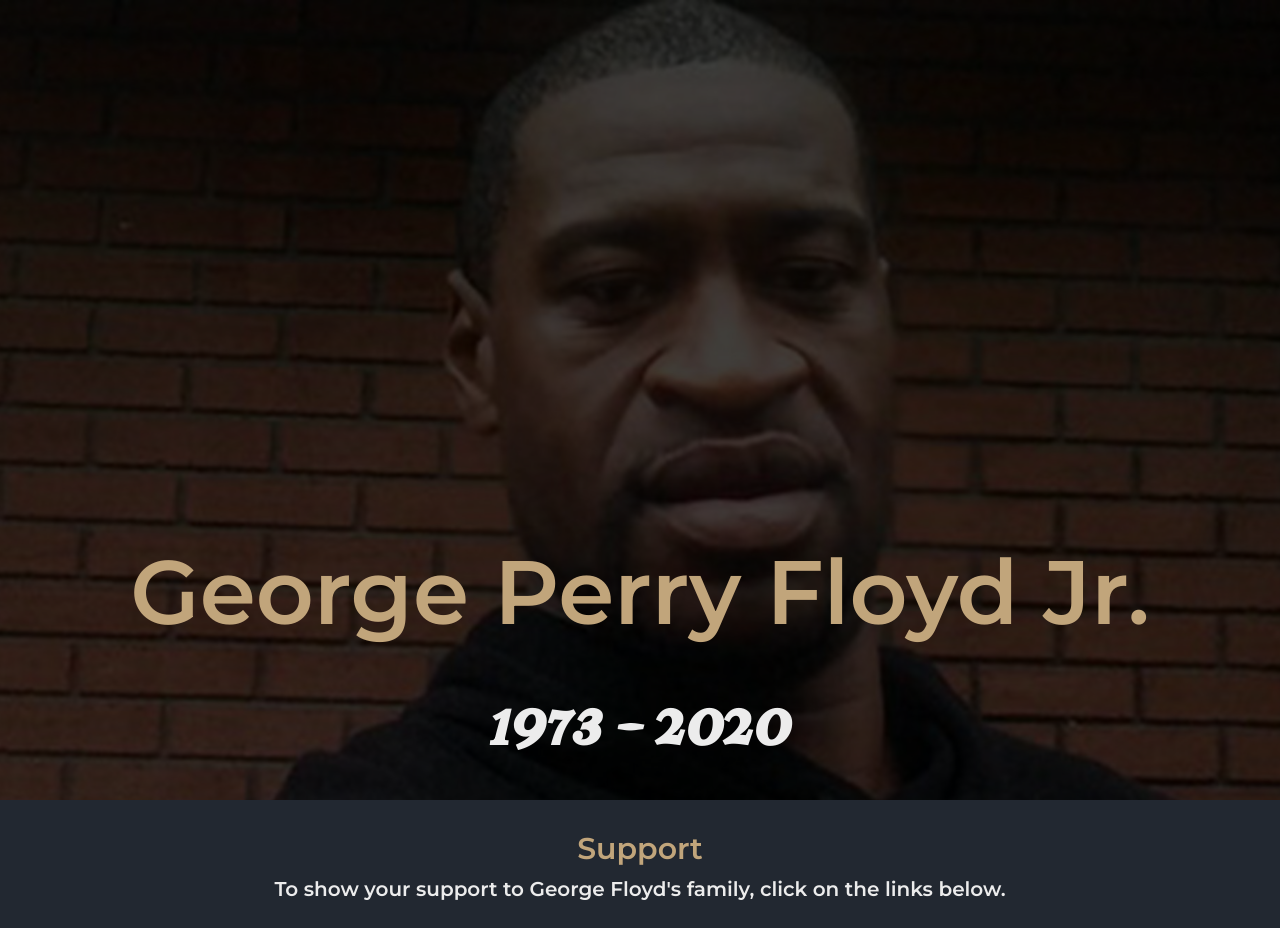
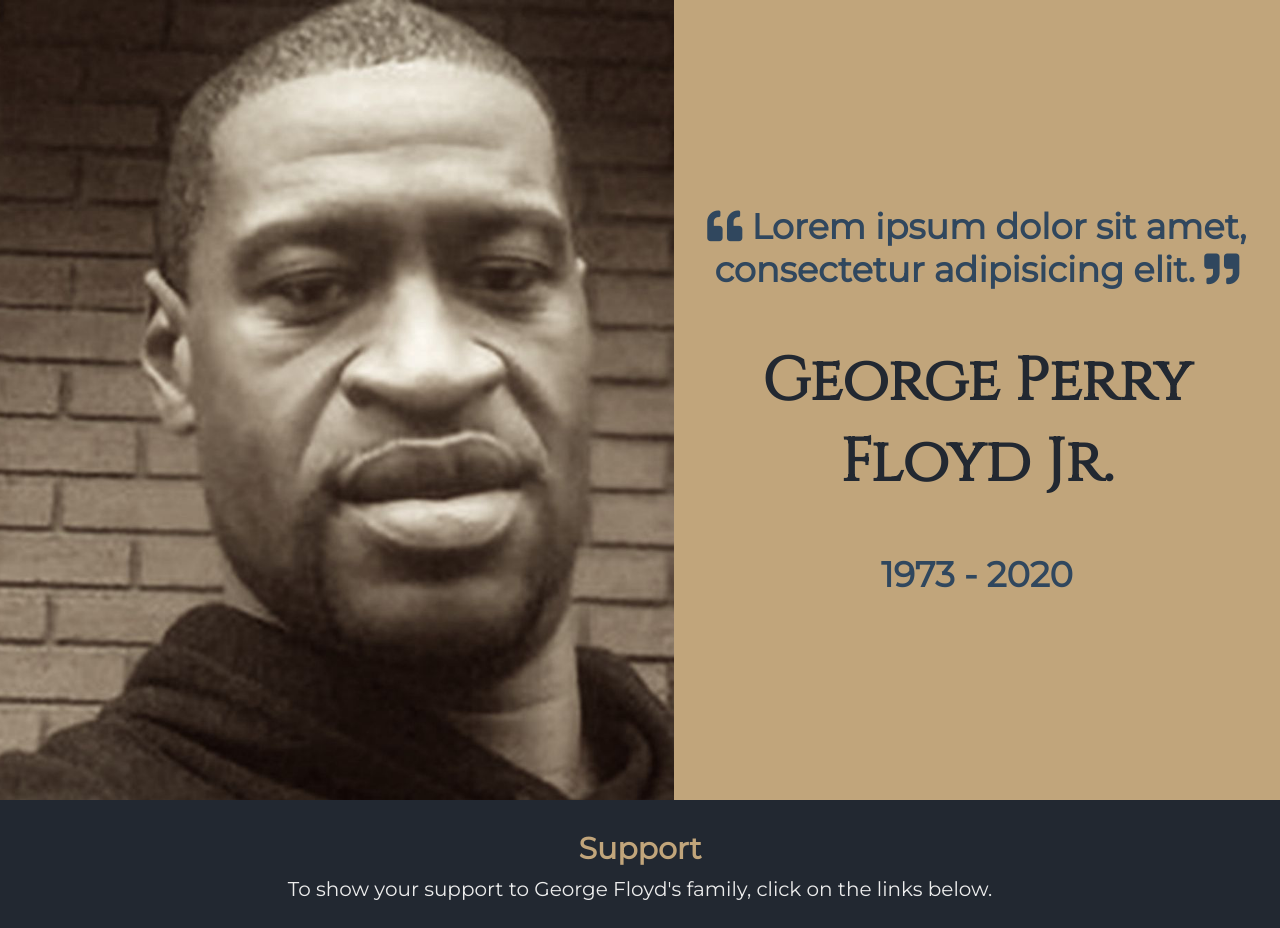
Before and after one commit to sarahmayarchibald/Tribute-Page, a plain HTML site: page index.html in a window 1280 px wide. Shown: the top 928 px of the page. Drawn offline with Linux system fonts and the light colour scheme.

Commit message:
changes to css and htmlon title section

```diff
--- a/index.css
+++ b/index.css
@@ -10,21 +10,22 @@ html, body {
   color: #ececec;
 }
 
-img {
-  width: 80%;
-  height: 30%;
-  object-fit: contain;
-
-}
-
-h1, h2 {
-  color: #c1a57b;
+h1 {
+  margin: 30px;
+  color: #222831;
+  font-family: 'Cinzel', serif;
 }
 
 h2 {
   margin: 10px 0;
   text-align: center;
   font-size: 30px;
+  color: #c1a57b;
+}
+
+h3 {
+  margin: 20px;
+
 }
 
 a {
@@ -33,6 +34,10 @@ a {
 
 p {
   font-size: 20px;
+}
+
+.p-center {
+  text-align: center;
 }
 
 .box {
@@ -68,50 +73,44 @@ p {
   color: #000;
 }
 
-.title {
-  padding: 20px;
-  text-align: center;
+/* Title Section */
+.title-container {
+  display: flex;
+  flex-direction: row;
+  height: 100vh;
+  width: 100%;
 }
 
-/* Main Header */
-.title-container {
-  background: url('./img/george-floyd.jpg') no-repeat center center/cover;
-  height: 100vh;
-  position: relative;
+.title-container img {
+  width: 100%;
+  flex-shrink: 1;
+  height: 100%;
+  object-fit: cover;
 }
 
-.title-container .title-items {
+.title-container .title-main {
+  width: 100%;
   display: flex;
   flex-direction: column;
-  align-items: center;
-  justify-content: flex-end;
-  text-align: center;
-  height: 100%;
-  padding: 20px;
-  line-height: 1.5;
-  font-size: 45px;
 }
 
-.title-container::before {
-  content: '';
-  position: absolute;
-  top: 0;
-  left: 0;
+.title-container .title-main .title-items {
+  display: flex;
+  flex-direction: column;
+  height: 100%;
   width: 100%;
-  height: 100%;
-  background: rgba(0,0,0,0.75);
+  justify-content: center;
+  text-align: center;
+  font-size: 30px;
+  background:#c1a57b;
+  color: #30475e;
 }
 
-.title-container * {
-  z-index: 10;
-}
-
-.title-container h3 {
-  font-family: 'Niconne', cursive;
-  font-size: 80px;
-}
 
 /* Suport Section */
+main {
+  margin-top: 20px;
+}
 .support-fam {
   min-height: 500px;
   display: flex;
@@ -123,7 +122,12 @@ p {
 .support-links {
  display: flex;
  height: 500px;
+}
 
+.box img {
+  width: 80%;
+  height: 30%;
+  object-fit: contain;
 }
 
 /* Activism */
--- a/index.html
+++ b/index.html
@@ -3,23 +3,28 @@
 <head>
   <meta charset="UTF-8">
   <meta name="viewport" content="width=device-width, initial-scale=1.0">
-  <link href="https://fonts.googleapis.com/css2?family=Montserrat:wght@600&family=Niconne&display=swap" rel="stylesheet">
+  <link href="https://fonts.googleapis.com/css2?family=Cinzel&family=Montserrat&display=swap" rel="stylesheet">
+  <link rel="stylesheet" href="https://cdnjs.cloudflare.com/ajax/libs/font-awesome/5.12.0-2/css/all.min.css" integrity="sha256-46r060N2LrChLLb5zowXQ72/iKKNiw/lAmygmHExk/o=" crossorigin="anonymous" />
   <link rel="stylesheet" href="index.css">
   <title>George Floyd | Tribute Page</title>
 </head>
 <body>
   <header class="title-container">
+    <div class="title-img"><img src="./img/george-floyd sep.jpg" alt=""></div>
+    <div class="title-main">
       <div class="title-items">
+        <h3><i class="fas fa-quote-left"></i> Lorem ipsum dolor sit amet, consectetur adipisicing elit. <i class="fas fa-quote-right"></i></h3>
         <h1>George Perry Floyd Jr.</h1>
         <h3>1973 - 2020</h3>
       </div>
+    </div>
   </header>
 
 <main>
   <section class="support-fam">
     <header class="title">
       <h2>Support</h2>
-      <p>To show your support to George Floyd's family, click on the links below.</p>
+      <p class="p-center">To show your support to George Floyd's family, click on the links below.</p>
     </header>
 
     <div class="support-links">
@@ -27,14 +32,14 @@
         <img src="./img/support/goFundMe1.png" alt="">
         <h2>Go Fund Me Page</h2>
         <p>Created by Philonise Floyd, George's brother.</p>
-        <a class="btn" href="https://www.gofundme.com/f/georgefloyd" target="_blank"><i class="fas fa-chevron-right"></i>Click Here</a>
+        <a class="btn" href="https://www.gofundme.com/f/georgefloyd" target="_blank">Click Here</a>
       </div>
 
       <div class="box">
         <img src="./img/support/goFundMe2.png" alt="">
         <h2>Go Fund Me Page</h2>
         <p>Created by Tiffany Lee, for George's daughter Gianna.</p>
-        <a class="btn" href="https://uk.gofundme.com/f/gianna-floyd-daughter-of-george-floyd-fund" target="_blank"><i class="fas fa-chevron-right"></i>Click Here</a>
+        <a class="btn" href="https://uk.gofundme.com/f/gianna-floyd-daughter-of-george-floyd-fund" target="_blank">Click Here</a>
       </div>
     </div>
   </section>
@@ -42,7 +47,7 @@
   <section class="activism">
     <header class="title">
       <h2>Activism</h2>
-      <p>Here are some resources and links to participate in the movements against police brutality and racism.</p>
+      <p class="p-center">Here are some resources and links to participate in the movements against police brutality and racism.</p>
     </header>
 
   </section>
```
